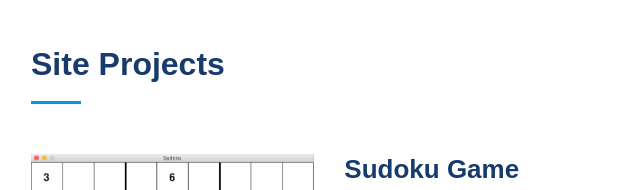
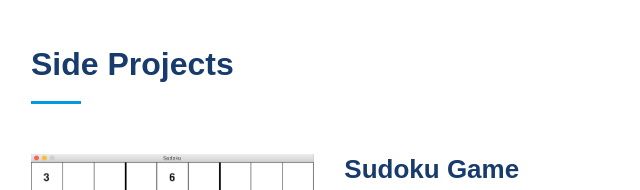
Before and after one commit to maipbui/maipbui.github.io, a plain HTML site: page projects.html in a window 1280 px wide. Shown: the part 1561-1751 px from the top of the page, 324-964 px from the left. Drawn offline with Linux system fonts and the light colour scheme.

Commit message:
Add files via upload

```diff
--- a/projects.html
+++ b/projects.html
@@ -110,7 +110,7 @@
         </div>
 
         <div class="section-title">
-          <h2>Site Projects</h2>
+          <h2>Side Projects</h2>
         </div>
 
         <div class="row">
```
